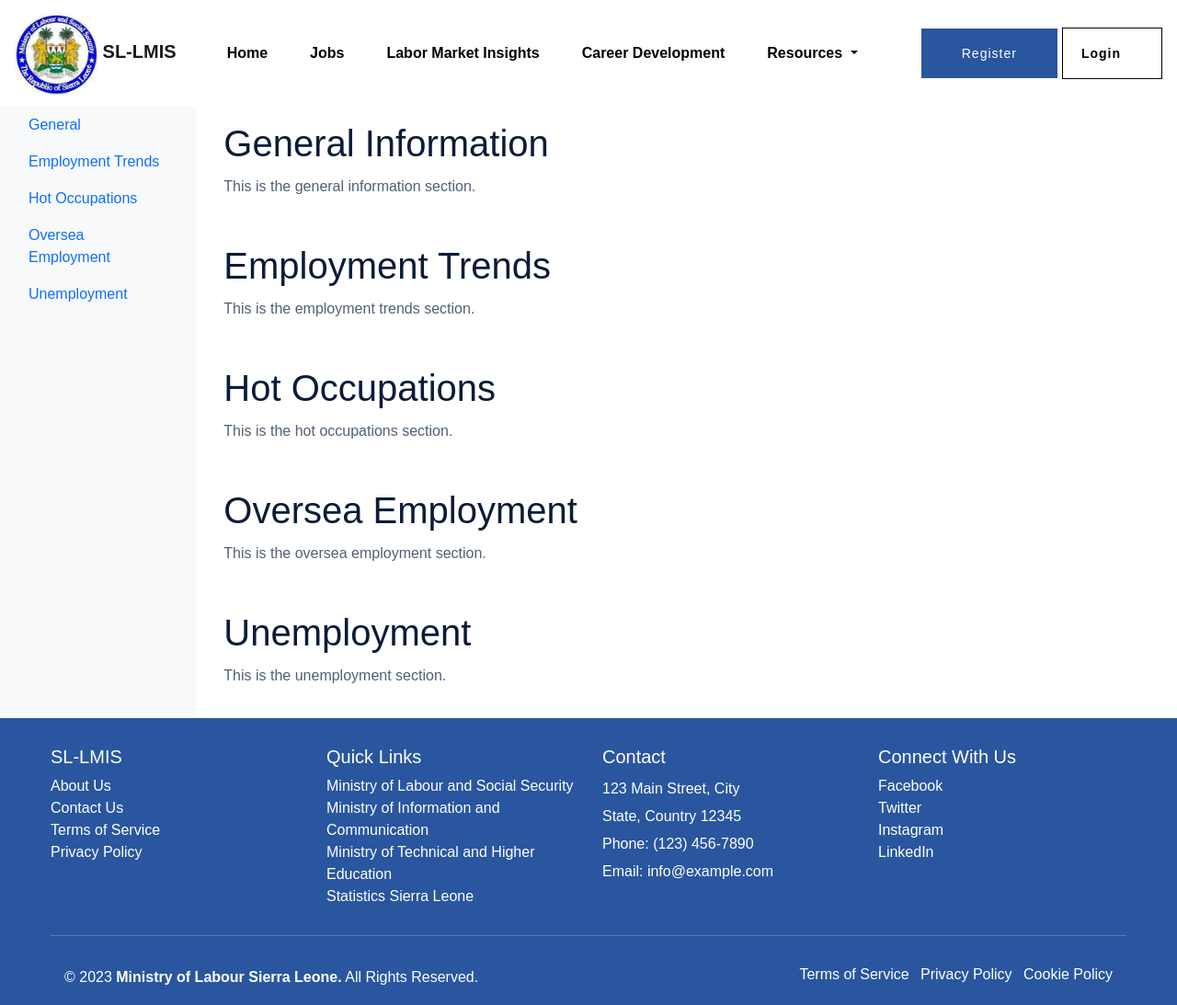
After one commit to gilbertfullah/sl_lmis, a Django app: page /lmi/employment-statistics/ in a window 1280 px wide. The commit adds this page. Shown: the whole page at 92% size. Run offline with Django 4.2, Linux system fonts and the light colour scheme; parts of the project's set-up code (start-up, migrations or seed data) failed here and were passed over; some libraries are stand-ins or nearby versions; some web fonts are replaced.

Commit message:
made changes

```diff
--- /dev/null
+++ b/lmi/templates/employment_statistics.html
@@ -0,0 +1,54 @@
+{% extends 'main.html' %}
+
+{% block content %}
+
+<div class="container-fluid">
+    <div class="row">
+        <!-- Side menu -->
+        <div class="col-md-3 col-lg-2 bg-light">
+            <ul class="nav flex-column">
+                <li class="nav-item">
+                    <a class="nav-link active" href="#general">General</a>
+                </li>
+                <li class="nav-item">
+                    <a class="nav-link" href="#employment-trends">Employment Trends</a>
+                </li>
+                <li class="nav-item">
+                    <a class="nav-link" href="#hot-occupations">Hot Occupations</a>
+                </li>
+                <li class="nav-item">
+                    <a class="nav-link" href="#oversea-employment">Oversea Employment</a>
+                </li>
+                <li class="nav-item">
+                    <a class="nav-link" href="#unemployment">Unemployment</a>
+                </li>
+            </ul>
+        </div>
+
+        <!-- Content section -->
+        <div class="col-md-9 col-lg-10">
+            <div class="container-fluid py-3">
+                <h1>General Information</h1>
+                <p>This is the general information section.</p>
+            </div>
+            <div class="container-fluid py-3" id="employment-trends">
+                <h1>Employment Trends</h1>
+                <p>This is the employment trends section.</p>
+            </div>
+            <div class="container-fluid py-3" id="hot-occupations">
+                    <h1>Hot Occupations</h1>
+                    <p>This is the hot occupations section.</p>
+                </div>
+                <div class="container-fluid py-3" id="oversea-employment">
+                    <h1>Oversea Employment</h1>
+                    <p>This is the oversea employment section.</p>
+                </div>
+                <div class="container-fluid py-3" id="unemployment">
+                    <h1>Unemployment</h1>
+                    <p>This is the unemployment section.</p>
+                </div>
+            </div>
+        </div>
+    </div>
+
+{% endblock content %}
--- a/lmi/templates/labour_supply.html
+++ b/lmi/templates/labour_supply.html
@@ -6,7 +6,7 @@
 
 <div class="our-services section-pad-t10" style="background-color:#FFFFF">
                 <!-- Hero Area Start-->
-                <div class="slider-area ">
+                <div class="slider-area" style="background-color: #394867">
                     <div class="single-slider section-overly d-flex align-items-center" style="height:300px">
                         <div class="container">
                             <div class="row">
@@ -18,7 +18,7 @@
                             </div>
                         </div>
                     </div>
-                    </div>
+                </div>
 
     <div class="container">
         <div class="row d-flex justify-contnet-center">
@@ -28,7 +28,7 @@
                         <img src="{% static 'images/icons/unemployment.png' %}" style="width:70px; height:70px"/>
                     </div>
                     <div class="services-cap">
-                       <h5><a href="{% url 'unemployment' %}">Employment Statistics</a></h5>
+                       <h5><a href="{% url 'employment_statistics' %}">Employment Statistics</a></h5>
                     </div>
                 </div>
             </div>
--- a/lmi/urls.py
+++ b/lmi/urls.py
@@ -8,6 +8,7 @@ urlpatterns = [
     path('employer_insight/', views.employer_insight, name="employer-insight"),
     path('recruitment_insight/', views.recruitment_insight, name="recruitment-insight"),
     path('industrial-relations/', views.industrial_relations, name='industrial_relations'),
+    path('employment-statistics/', views.employment_statistics, name='employment_statistics'),
     path('download/', views.download_file),
 
 ]
--- a/lmi/views.py
+++ b/lmi/views.py
@@ -3,6 +3,8 @@ from django.conf import settings
 from django.http.response import HttpResponse
 import mimetypes
 from .models import IndustrialRelation
+import plotly.graph_objs as go
+import plotly.offline as pyo
 
 def lmi(request):
     return render(request, 'labour_supply.html')
@@ -19,18 +21,37 @@ def employer_insight(request):
 def recruitment_insight(request):
     return render(request, 'recruitment_insight.html')
 
+def employment_statistics(request):
+    return render(request, 'employment_statistics.html')
+
 def industrial_relations(request):
     cases = IndustrialRelation.objects.all()
     num_cases = cases.count()
-    num_pending = cases.filter(status='Pending').count()
-    num_settled = cases.filter(status='Settled').count()
-    num_court = cases.filter(status='Court').count()
+    num_pending = cases.filter(complaint_status='Pending').count()
+    num_settled = cases.filter(complaint_status='Settled').count()
+    num_court = cases.filter(complaint_status='Court').count()
+
+    # create data for plot
+    x = ['Settled', 'Pending', 'Court']
+    y = [45, 15, 5]
+
+    # create plotly figure
+    fig = go.Figure(
+        data=[go.Bar(x=x, y=y)],
+        layout=go.Layout(title='Industrial Cases')
+    )
+
+    # convert plotly figure to HTML
+    plot_div = pyo.plot(fig, output_type='div')
+
     context = {
         'num_cases': num_cases,
         'num_pending': num_pending,
         'num_settled': num_settled,
         'num_court': num_court,
+        'plot_div': plot_div,
     }
+
     return render(request, 'industrial_relations.html', context)
 
 def download_file(request):
--- a/requirements.txt
+++ b/requirements.txt
@@ -15,6 +15,7 @@ django-bootstrap-icons==0.8.2
 django-countries==7.4.2
 django-crispy-forms==1.14.0
 django-extensions==3.2.1
+django-heroku==0.3.1
 django-jazzmin==2.6.0
 django-jet==1.0.8
 django-jet-4==0.0.1
@@ -73,5 +74,6 @@ trio-websocket==0.9.2
 typing_extensions==4.4.0
 tzdata==2022.2
 urllib3==1.26.12
+whitenoise==6.4.0
 wordcloud==1.8.2.2
 wsproto==1.2.0
--- /dev/null
+++ b/runtime.txt
@@ -0,0 +1 @@
+python-3.9.12
--- a/templates/main.html
+++ b/templates/main.html
@@ -26,22 +26,14 @@
     <link rel="stylesheet" href="{% static 'styles/css/slick.css' %}">
     <link rel="stylesheet" href="{% static 'styles/css/nice-select.css' %}">
     <link rel="stylesheet" href="{% static 'styles/css/style.css' %}">
-
-
-        <!-- Customized Bootstrap Stylesheet -->
-    <!--<link rel="stylesheet" href="{% static 'styles/css/bootstrap.min.css' %}">-->
-    <!--<link rel="stylesheet" href="{% static 'styles/styles.css' %}">-->
-    <!--<link rel="stylesheet" href="{% static 'styles/css/style.css' %}">-->
-
-    <!-- Icon Font Stylesheet -->
-    <!--<link href="https://cdnjs.cloudflare.com/ajax/libs/font-awesome/5.10.0/css/all.min.css" rel="stylesheet">-->
-    <!--<link href="https://cdn.jsdelivr.net/npm/bootstrap-icons@1.4.1/font/bootstrap-icons.css" rel="stylesheet">-->
-
-    <!-- Libraries Stylesheet -->
-    <!--<link href="{% static 'lib/animate/animate.min.css' %}" rel="stylesheet">-->
-    <!--<link href="{% static 'lib/owlcarousel/assets/owl.carousel.min.css' %}" rel="stylesheet"> -->
-
-
+    <script src="https://cdn.plot.ly/plotly-latest.min.js"></script>
+    <style>
+      /* Define the size of the Plotly visualization container */
+      #plot-container {
+          width: 100%;
+          height: 400px;
+      }
+    </style>
   </head>
   <body style="background-color:white">
 
```
Also changed, not shown: lmi/templates/industrial_relations.html (+76 -22 lines), sl_lmis/settings.py (+10 -6 lines), 1 other file.
